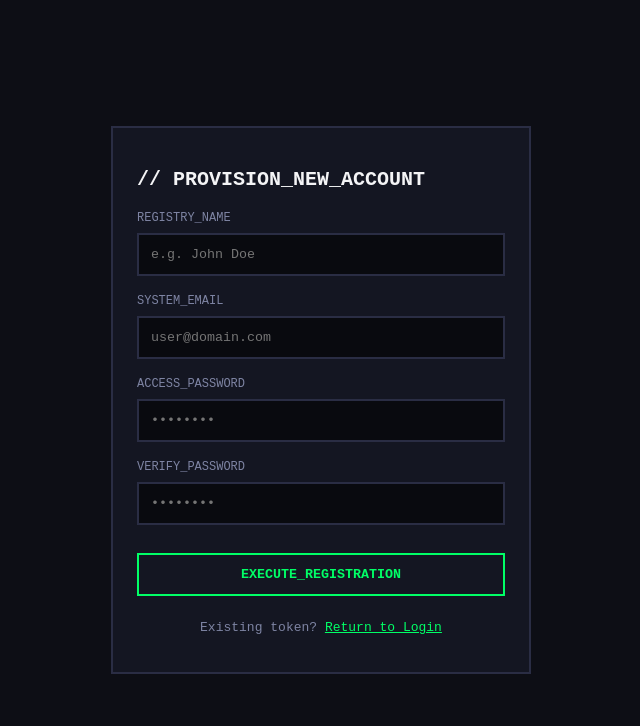
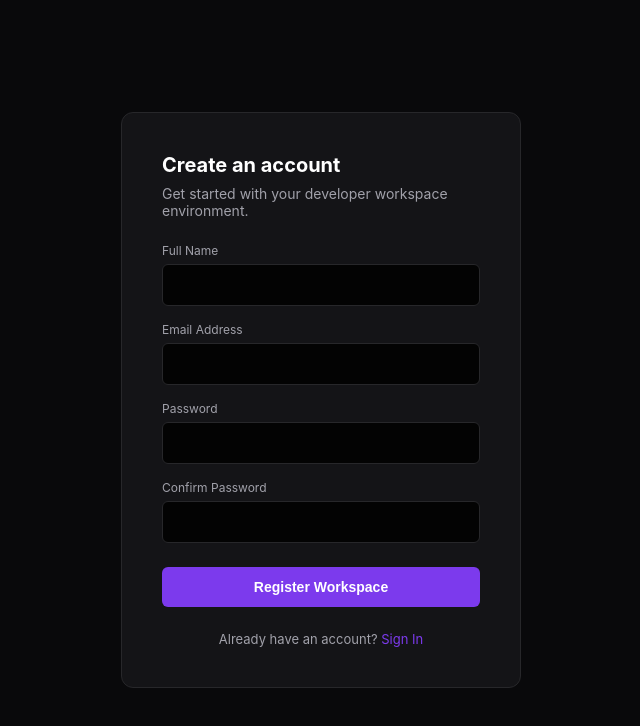
Before and after one commit to neymardashopepaulwalker-blip/DevLaunch, a React (Vite) app in the folder frontend/: page /cadastro in a window 1280 px wide. Shown: the top 726 px of the page, without its empty margins (319-959 px from the left). Built offline with nearby package versions, Linux system fonts and the light colour scheme.

Commit message:
refactor: complete premium layout migration with live system previews

```diff
--- a/frontend/src/App.css
+++ /dev/null
@@ -1,132 +0,0 @@
-
-:root {
-  /* The color palette: Matrix Green & Brutalist Blue-Gray */
-  --bg-matrix-dark: #0a0a20; /* Deep Midnight Blue-Gray */
-  --bg-workbench-panel: #12122b; /* Slightly lighter, raw texture */
-  --color-matrix-neon: #00ff66; /* Matrix-style Green (Raw, Neon) */
-  --color-matrix-dim: #334155; /* Dim, raw blue-gray for accents */
-  --color-text-utility: #f0fdf4; /* Off-white for max readability */
-  --color-text-dim: #94a3b8; /* Dim text for labels */
-  --color-error-raw: #ff0033; /* Pure red, high-contrast, non-softened */
-  --color-success-dim: #059669; /* Dimmed green for stable status */
-
-  /* The Typographic Engine (Utility Monospace only) */
-  --font-monospace: 'Fira Code', 'Courier New', monospace; /* Monospace is authentic, human-managed */
-}
-
-body {
-  margin: 0;
-  padding: 0;
-  box-sizing: border-box;
-  background-color: var(--bg-matrix-dark);
-  color: var(--color-text-utility);
-  font-family: var(--font-monospace); /* Every single text element must be monospace */
-  font-weight: 400;
-  -webkit-font-smoothing: antialiased;
-  -moz-osx-font-smoothing: grayscale;
-}
-
-/* Base Utility Elements */
-* {
-  box-sizing: border-box;
-  font-family: var(--font-monospace) !important;
-}
-
-h1, h2, h3, h4, h5 {
-  color: #fff; /* Titles are pure white for priority */
-  text-transform: uppercase; /* Uppercase title feels utility, not polished */
-  letter-spacing: 1px;
-}
-
-h1 { font-size: 2.4rem; font-weight: 900; }
-h2 { font-size: 1.8rem; font-weight: 800; }
-h3 { font-size: 1.4rem; font-weight: 700; }
-
-a {
-  color: var(--color-matrix-neon);
-  text-decoration: none;
-  transition: opacity 0.2s;
-}
-
-a:hover {
-  opacity: 0.8;
-}
-
-ul {
-  padding: 0;
-  margin: 0;
-}
-
-/* INPUTS: RAW & FUNCTIONAL */
-input[type="text"],
-input[type="password"],
-input[type="email"] {
-  width: 100%;
-  padding: 12px;
-  background-color: #0c0e18; /* Darker, slightly blue-shifted than panel */
-  border: 2px solid var(--color-matrix-dim); /* Direct, visible border */
-  border-radius: 0; /* NO BORDER RADIUS. EVER. */
-  color: var(--color-text-utility);
-  font-size: 14px;
-  outline: none;
-  transition: border-color 0.2s;
-}
-
-input:focus {
-  border-color: var(--color-matrix-neon); /* High-contrast focus state */
-}
-
-/* BUTTONS: Raw, Neon Utility */
-button {
-  width: 100%;
-  padding: 14px;
-  background-color: transparent;
-  border: 2px solid var(--color-matrix-neon); /* Matrix Green border */
-  color: var(--color-matrix-neon);
-  font-weight: bold;
-  text-transform: uppercase;
-  font-size: 14px;
-  cursor: pointer;
-  border-radius: 0; /* NO BORDER RADIUS */
-  transition: all 0.2s;
-  box-shadow: none; /* No modern soft shadows */
-}
-
-button:hover {
-  background-color: var(--color-matrix-neon); /* Solid color fill on hover */
-  color: var(--bg-matrix-dark); /* Contrast text color on hover */
-}
-
-/* ERROR STATE: Raw Red Border */
-button.btn-error {
-  border-color: var(--color-error-raw);
-  color: var(--color-error-raw);
-}
-
-button.btn-error:hover {
-  background-color: var(--color-error-raw);
-  color: #fff;
-}
-
-/* Layout Core Panels */
-.workbench-panel {
-  background-color: var(--bg-workbench-panel);
-  border: 2px solid var(--color-matrix-dim); /* Panels have distinct, non-subtle borders */
-  padding: 30px;
-  border-radius: 0;
-  transition: all 0.2s;
-}
-
-/* Subtle data grid texture background on body */
-body::before {
-  content: "";
-  position: fixed;
-  top: 0; left: 0; width: 100%; height: 100%;
-  background-image:
-    linear-gradient(rgba(56, 189, 248, 0.05) 1px, transparent 1px),
-    linear-gradient(90deg, rgba(56, 189, 248, 0.05) 1px, transparent 1px);
-  background-size: 40px 40px;
-  z-index: -1;
-  opacity: 0.1; /* Very faint, data stream texture */
-  pointer-events: none;
-}
--- a/frontend/src/index.css
+++ b/frontend/src/index.css
@@ -1,56 +1,59 @@
 :root {
-  --bg-main: #0d0e15;
-  --bg-card: #141622;
-  --border-color: #2a2d44;
-  --accent-color: #00ff66; /* Verde Terminal */
-  --text-main: #f4f4f6;
-  --text-muted: #7e84a3;
-  --error-color: #ff3366;
+  --bg-dark: #09090b;
+  --bg-card: #141417;
+  --border-subtle: #27272a;
+  --accent-purple: #7c3aed;
+  --text-main: #f4f4f5;
+  --text-muted: #a1a1aa;
+  --error: #ef4444;
+  --success: #10b981;
 }
 
 body {
   margin: 0;
-  background-color: var(--bg-main);
+  padding: 0;
+  background-color: var(--bg-dark);
   color: var(--text-main);
-  font-family: 'Courier New', Courier, monospace; /* Estilo puro de código */
+  font-family: -apple-system, BlinkMacSystemFont, "Segoe UI", Roboto, sans-serif;
+  -webkit-font-smoothing: antialiased;
 }
 
 * {
   box-sizing: border-box;
-  font-family: 'Courier New', Courier, monospace !important;
 }
 
-/* Containers Brutalistas */
-.box-terminal {
-  background: var(--bg-card);
-  border: 2px solid var(--border-color);
-  padding: 24px;
+/* Utilitários Globais de Input e Botão */
+.input-premium {
+  width: 100%;
+  padding: 12px 16px;
+  background-color: #030303;
+  border: 1px solid var(--border-subtle);
+  border-radius: 6px;
+  color: #fff;
+  font-size: 14px;
+  outline: none;
+  transition: border-color 0.15s ease;
+}
+.input-premium:focus {
+  border-color: var(--accent-purple);
 }
 
-/* Inputs Reais */
-input {
+.btn-premium {
   width: 100%;
-  padding: 12px;
-  background: #090a0f;
-  border: 2px solid var(--border-color);
-  color: var(--text-main);
-  outline: none;
+  padding: 12px 24px;
+  background-color: var(--accent-purple);
+  border: none;
+  border-radius: 6px;
+  color: #fff;
+  font-weight: 600;
+  font-size: 14px;
+  cursor: pointer;
+  transition: opacity 0.15s ease;
 }
-input:focus {
-  border-color: var(--accent-color);
+.btn-premium:hover {
+  opacity: 0.9;
 }
-
-/* Botões de Ação Direta */
-.btn-terminal {
-  background: transparent;
-  border: 2px solid var(--accent-color);
-  color: var(--accent-color);
-  padding: 12px 24px;
-  cursor: pointer;
-  font-weight: bold;
-  text-transform: uppercase;
+.btn-premium:disabled {
+  opacity: 0.5;
+  cursor: not-allowed;
 }
-.btn-terminal:hover {
-  background: var(--accent-color);
-  color: var(--bg-main);
-}
--- a/frontend/src/pages/Cadastro.jsx
+++ b/frontend/src/pages/Cadastro.jsx
@@ -1,4 +1,4 @@
-import { useState } from "react";
+import React, { useState } from "react";
 import { useNavigate, Link } from "react-router-dom";
 
 export default function Cadastro() {
@@ -16,14 +16,8 @@ export default function Cadastro() {
     setErro("");
     setSucesso("");
 
-    // Validacao local estrita antes do disparo
     if (senha !== confirmarSenha) {
-      setErro("Password mismatch. Verification field must be identical.");
-      return;
-    }
-
-    if (senha.length < 6) {
-      setErro("Security threshold failed. Password must be at least 6 characters.");
+      setErro("Passwords do not match.");
       return;
     }
 
@@ -38,24 +32,12 @@ export default function Cadastro() {
 
       const data = await response.json();
 
-      // Interceptacao de falhas estruturais do banco/servidor
       if (!response.ok) {
-        throw new Error(data.erro || "Registration rejected by database engine.");
+        throw new Error(data.erro || "Could not complete registration.");
       }
 
-      setSucesso("REGISTRATION_SUCCESSFUL. Redirecting to auth gate...");
-
-      // Limpa os campos
-      setNome("");
-      setEmail("");
-      setSenha("");
-      setConfirmarSenha("");
-
-      // Delay controlado para o usuario ler o log de sucesso
-      setTimeout(() => {
-        navigate("/login");
-      }, 2500);
-
+      setSucesso("Account created successfully. Redirecting...");
+      setTimeout(() => navigate("/login"), 2000);
     } catch (err) {
       setErro(err.message);
     } finally {
@@ -64,74 +46,39 @@ export default function Cadastro() {
   };
 
   return (
-    <div style={{ display: "flex", minHeight: "100vh", alignItems: "center", justifyContent: "center", padding: "20px" }}>
-      <div className="box-terminal" style={{ width: "100%", maxWidth: "420px" }}>
-        <h2 style={{ marginBottom: "20px", fontSize: "20px" }}>// PROVISION_NEW_ACCOUNT</h2>
+    <div style={{ minHeight: "100vh", display: "flex", alignItems: "center", justifyContent: "center", padding: "20px" }}>
+      <div style={{ backgroundColor: "var(--bg-card)", padding: "40px", borderRadius: "12px", border: "1px solid var(--border-subtle)", width: "100%", maxWidth: "400px" }}>
+        <h2 style={{ color: "#fff", fontSize: "20px", fontWeight: "700", margin: "0 0 8px 0" }}>Create an account</h2>
+        <p style={{ color: "var(--text-muted)", fontSize: "14px", margin: "0 0 24px 0" }}>Get started with your developer workspace environment.</p>
 
-        {erro && (
-          <div style={{ color: "var(--error-color)", border: "1px solid var(--error-color)", padding: "10px", marginBottom: "20px", fontSize: "13px" }}>
-            STATUS_ERROR: {erro}
+        {erro && <div style={{ color: "var(--error)", fontSize: "13px", marginBottom: "16px" }}>{erro}</div>}
+        {sucesso && <div style={{ color: "var(--success)", fontSize: "13px", marginBottom: "16px" }}>{sucesso}</div>}
+
+        <form onSubmit={handleCadastro} style={{ display: "flex", flexDirection: "column", gap: "16px" }}>
+          <div>
+            <label style={{ display: "block", marginBottom: "6px", color: "var(--text-muted)", fontSize: "12px" }}>Full Name</label>
+            <input type="text" value={nome} onChange={(e) => setNome(e.target.value)} className="input-premium" required />
           </div>
-        )}
-
-        {sucesso && (
-          <div style={{ color: "var(--accent-color)", border: "1px solid var(--accent-color)", padding: "10px", marginBottom: "20px", fontSize: "13px", background: "#090a0f" }}>
-            {sucesso}
+          <div>
+            <label style={{ display: "block", marginBottom: "6px", color: "var(--text-muted)", fontSize: "12px" }}>Email Address</label>
+            <input type="email" value={email} onChange={(e) => setEmail(e.target.value)} className="input-premium" required />
           </div>
-        )}
-
-        <form onSubmit={handleCadastro} style={{ display: "flex", flexDirection: "column", gap: "18px" }}>
           <div>
-            <label style={{ display: "block", marginBottom: "8px", color: "var(--text-muted)", fontSize: "12px" }}>REGISTRY_NAME</label>
-            <input
-              type="text"
-              value={nome}
-              onChange={(e) => setNome(e.target.value)}
-              placeholder="e.g. John Doe"
-              required
-            />
+            <label style={{ display: "block", marginBottom: "6px", color: "var(--text-muted)", fontSize: "12px" }}>Password</label>
+            <input type="password" value={senha} onChange={(e) => setSenha(e.target.value)} className="input-premium" required />
+          </div>
+          <div>
+            <label style={{ display: "block", marginBottom: "6px", color: "var(--text-muted)", fontSize: "12px" }}>Confirm Password</label>
+            <input type="password" value={confirmarSenha} onChange={(e) => setConfirmarSenha(e.target.value)} className="input-premium" required />
           </div>
 
-          <div>
-            <label style={{ display: "block", marginBottom: "8px", color: "var(--text-muted)", fontSize: "12px" }}>SYSTEM_EMAIL</label>
-            <input
-              type="email"
-              value={email}
-              onChange={(e) => setEmail(e.target.value)}
-              placeholder="user@domain.com"
-              required
-            />
-          </div>
-
-          <div>
-            <label style={{ display: "block", marginBottom: "8px", color: "var(--text-muted)", fontSize: "12px" }}>ACCESS_PASSWORD</label>
-            <input
-              type="password"
-              value={senha}
-              onChange={(e) => setSenha(e.target.value)}
-              placeholder="••••••••"
-              required
-            />
-          </div>
-
-          <div>
-            <label style={{ display: "block", marginBottom: "8px", color: "var(--text-muted)", fontSize: "12px" }}>VERIFY_PASSWORD</label>
-            <input
-              type="password"
-              value={confirmarSenha}
-              onChange={(e) => setConfirmarSenha(e.target.value)}
-              placeholder="••••••••"
-              required
-            />
-          </div>
-
-          <button type="submit" disabled={loading} className="btn-terminal" style={{ marginTop: "10px" }}>
-            {loading ? "COMMITTING_DATA..." : "EXECUTE_REGISTRATION"}
+          <button type="submit" disabled={loading} className="btn-premium" style={{ marginTop: "8px" }}>
+            {loading ? "Creating account..." : "Register Workspace"}
           </button>
         </form>
 
-        <p style={{ marginTop: "24px", fontSize: "13px", color: "var(--text-muted)", textAlign: "center" }}>
-          Existing token? <Link to="/login" style={{ color: "var(--accent-color)" }}>Return to Login</Link>
+        <p style={{ color: "var(--text-muted)", fontSize: "13px", marginTop: "24px", textAlign: "center", margin: "24px 0 0 0" }}>
+          Already have an account? <Link to="/login" style={{ color: "var(--accent-purple)", textDecoration: "none" }}>Sign In</Link>
         </p>
       </div>
     </div>
--- a/frontend/src/pages/Landing.jsx
+++ b/frontend/src/pages/Landing.jsx
@@ -1,40 +1,44 @@
+import React from 'react';
 import { Link } from "react-router-dom";
 
-export default function Home() {
+export default function Landing() {
   return (
-    <div style={{ padding: "60px 20px", maxWidth: "900px", margin: "0 auto" }}>
-      <header style={{ display: "flex", justifyContent: "space-between", marginBottom: "80px" }}>
-        <span style={{ fontWeight: "bold", color: "var(--accent-color)" }}>// DEVLAUNCH.ENGINE</span>
-        <div style={{ display: "flex", gap: "20px" }}>
-          <Link to="/login" style={{ color: "var(--text-main)" }}>[ sign_in ]</Link>
-          <Link to="/cadastro" style={{ color: "var(--accent-color)" }}>[ register ]</Link>
+    <div style={{ minHeight: "100vh", display: "flex", flexDirection: "column" }}>
+      <header style={{ maxWidth: "1200px", width: "100%", margin: "0 auto", padding: "30px 20px", display: "flex", justifyContent: "space-between", alignItems: "center" }}>
+        <span style={{ fontWeight: "700", fontSize: "16px", color: "#fff" }}>DevLaunch</span>
+        <div style={{ display: "flex", gap: "20px", alignItems: "center" }}>
+          <Link to="/login" style={{ color: "var(--text-muted)", textDecoration: "none", fontSize: "14px" }}>Sign In</Link>
+          <Link to="/cadastro" style={{ backgroundColor: "var(--border-subtle)", color: "#fff", padding: "8px 16px", borderRadius: "6px", textDecoration: "none", fontSize: "14px" }}>Register</Link>
         </div>
       </header>
 
-      <main>
-        <h1 style={{ fontSize: "2.5rem", marginBottom: "20px" }}>AUTOMATED BOILERPLATE STREAMS.</h1>
-        <p style={{ color: "var(--text-muted)", lineHeight: "1.6", fontSize: "16px", marginBottom: "40px" }}>
-          A minimal sandbox utility to download structural zip templates without dealing with repository configurations or environment setups. Built for rapid deployment.
+      <main style={{ maxWidth: "800px", width: "100%", margin: "120px auto 0 auto", padding: "0 20px", textAlign: "center" }}>
+        <h1 style={{ fontSize: "3.5rem", fontWeight: "800", color: "#fff", letterSpacing: "-1.5px", marginBottom: "24px", lineHeight: "1.1" }}>
+          Scaffold your next project configuration in seconds.
+        </h1>
+        <p style={{ color: "var(--text-muted)", fontSize: "18px", lineHeight: "1.6", maxWidth: "600px", margin: "0 auto 40px auto" }}>
+          Generate clean, production-ready boilerplates as streaming standalone archives. Skip the repetitive repository initialization chores.
         </p>
 
-        <div style={{ display: "flex", gap: "20px", marginBottom: "80px" }}>
-          <Link to="/cadastro" className="btn-terminal">Initialize Workspace</Link>
+        <div style={{ display: "flex", justifyContent: "center", marginBottom: "80px" }}>
+          <Link to="/cadastro" className="btn-premium" style={{ width: "auto", padding: "14px 32px", textDecoration: "none" }}>
+            Get Started Free
+          </Link>
         </div>
 
-        <div style={{ borderTop: "2px solid var(--border-color)", paddingTop: "40px" }}>
-          <h3 style={{ marginBottom: "20px" }}>CORE CORE_MODULES</h3>
-          <div style={{ display: "grid", gridTemplateColumns: "1fr 1fr 1fr", gap: "20px" }}>
+        <div style={{ borderTop: "1px solid var(--border-subtle)", paddingTop: "60px", textAlign: "left" }}>
+          <div style={{ display: "grid", gridTemplateColumns: "1fr 1fr 1fr", gap: "30px" }}>
             <div>
-              <h4 style={{ color: "var(--accent-color)" }}>01. React Client</h4>
-              <p style={{ color: "var(--text-muted)", fontSize: "13px" }}>Clean single page client application shell.</p>
+              <h4 style={{ color: "#fff", margin: "0 0 10px 0", fontSize: "15px" }}>React Client Setup</h4>
+              <p style={{ color: "var(--text-muted)", fontSize: "13px", margin: 0, lineHeight: "1.5" }}>Vite architecture pre-configured with client routing environments.</p>
             </div>
             <div>
-              <h4 style={{ color: "var(--accent-color)" }}>02. Node.js API</h4>
-              <p style={{ color: "var(--text-muted)", fontSize: "13px" }}>Express server framework with routing handlers initialized.</p>
+              <h4 style={{ color: "#fff", margin: "0 0 10px 0", fontSize: "15px" }}>Node.js REST Context</h4>
+              <p style={{ color: "var(--text-muted)", fontSize: "13px", margin: 0, lineHeight: "1.5" }}>Express server base structured with native secure CORS handlers mapping.</p>
             </div>
             <div>
-              <h4 style={{ color: "var(--accent-color)" }}>03. Automation Bot</h4>
-              <p style={{ color: "var(--text-muted)", fontSize: "13px" }}>Discord bot framework using discord.js structures.</p>
+              <h4 style={{ color: "#fff", margin: "0 0 10px 0", fontSize: "15px" }}>Automation Engine</h4>
+              <p style={{ color: "var(--text-muted)", fontSize: "13px", margin: 0, lineHeight: "1.5" }}>Discord.js environment frames ready for safe credential ingestion modules.</p>
             </div>
           </div>
         </div>
--- a/frontend/src/pages/Login.jsx
+++ b/frontend/src/pages/Login.jsx
@@ -1,4 +1,4 @@
-import { useState } from "react";
+import React, { useState } from "react";
 import { useNavigate, Link } from "react-router-dom";
 
 export default function Login() {
@@ -22,16 +22,10 @@ export default function Login() {
 
       const data = await response.json();
 
-      // BLINDAGEM: Se a resposta não for ok (status diferente de 2xx), joga pro bloco catch
       if (!response.ok) {
-        throw new Error(data.erro || "Access denied. Invalid email or password.");
+        throw new Error(data.erro || "Invalid email or password parameter.");
       }
 
-      if (!data.user || !data.user.id) {
-        throw new Error("Malformed payload response from authentication database.");
-      }
-
-      // Salvando os dados estritamente validados
       localStorage.setItem("usuario_id", data.user.id);
       localStorage.setItem("usuario_nome", data.user.nome);
       localStorage.setItem("usuario_email", data.user.email);
@@ -45,30 +39,30 @@ export default function Login() {
   };
 
   return (
-    <div style={{ display: "flex", minHeight: "100vh", alignItems: "center", justifyContent: "center", padding: "20px" }}>
-      <div className="box-terminal" style={{ width: "100%", maxWidth: "400px" }}>
-        <h2 style={{ marginBottom: "20px", fontSize: "20px" }}>// AUTH_GATE</h2>
+    <div style={{ minHeight: "100vh", display: "flex", alignItems: "center", justifyContent: "center", padding: "20px" }}>
+      <div style={{ backgroundColor: "var(--bg-card)", padding: "40px", borderRadius: "12px", border: "1px solid var(--border-subtle)", width: "100%", maxWidth: "400px" }}>
+        <h2 style={{ color: "#fff", fontSize: "20px", fontWeight: "700", margin: "0 0 8px 0" }}>Welcome back</h2>
+        <p style={{ color: "var(--text-muted)", fontSize: "14px", margin: "0 0 24px 0" }}>Sign in to access your saved configuration pipelines.</p>
 
-        {erro && <div style={{ color: "var(--error-color)", border: "1px solid var(--error-color)", padding: "10px", marginBottom: "20px", fontSize: "13px" }}>ERROR: {erro}</div>}
+        {erro && <div style={{ color: "var(--error)", fontSize: "13px", marginBottom: "16px" }}>{erro}</div>}
 
-        <form onSubmit={handleLogin} style={{ display: "flex", flexDirection: "column", gap: "20px" }}>
+        <form onSubmit={handleLogin} style={{ display: "flex", flexDirection: "column", gap: "16px" }}>
           <div>
-            <label style={{ display: "block", marginBottom: "8px", color: "var(--text-muted)", fontSize: "12px" }}>USER_EMAIL</label>
-            <input type="email" value={email} onChange={(e) => setEmail(e.target.value)} required />
+            <label style={{ display: "block", marginBottom: "6px", color: "var(--text-muted)", fontSize: "12px" }}>Email address</label>
+            <input type="email" value={email} onChange={(e) => setEmail(e.target.value)} className="input-premium" required />
+          </div>
+          <div>
+            <label style={{ display: "block", marginBottom: "6px", color: "var(--text-muted)", fontSize: "12px" }}>Password</label>
+            <input type="password" value={senha} onChange={(e) => setSenha(e.target.value)} className="input-premium" required />
           </div>
 
-          <div>
-            <label style={{ display: "block", marginBottom: "8px", color: "var(--text-muted)", fontSize: "12px" }}>USER_PASSWORD</label>
-            <input type="password" value={senha} onChange={(e) => setSenha(e.target.value)} required />
-          </div>
-
-          <button type="submit" disabled={loading} className="btn-terminal">
-            {loading ? "VALIDATING..." : "EXECUTE_LOGIN"}
+          <button type="submit" disabled={loading} className="btn-premium" style={{ marginTop: "8px" }}>
+            {loading ? "Verifying..." : "Sign In"}
           </button>
         </form>
 
-        <p style={{ marginTop: "24px", fontSize: "13px", color: "var(--text-muted)", textAlign: "center" }}>
-          No credential block? <Link to="/cadastro" style={{ color: "var(--accent-color)" }}>Register here</Link>
+        <p style={{ color: "var(--text-muted)", fontSize: "13px", marginTop: "24px", textAlign: "center", margin: "24px 0 0 0" }}>
+          Don't have an account? <Link to="/cadastro" style={{ color: "var(--accent-purple)", textDecoration: "none" }}>Register</Link>
         </p>
       </div>
     </div>
```
Also changed, not shown: frontend/src/pages/Dashboard.jsx (+120 -48 lines).
